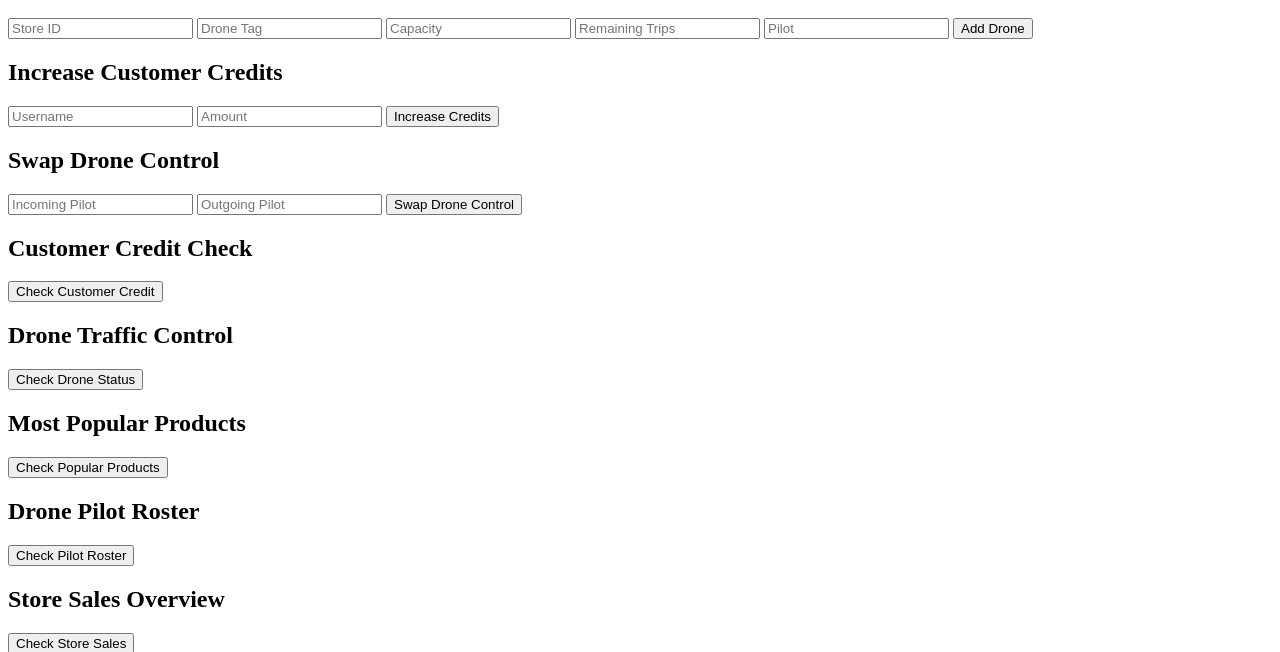
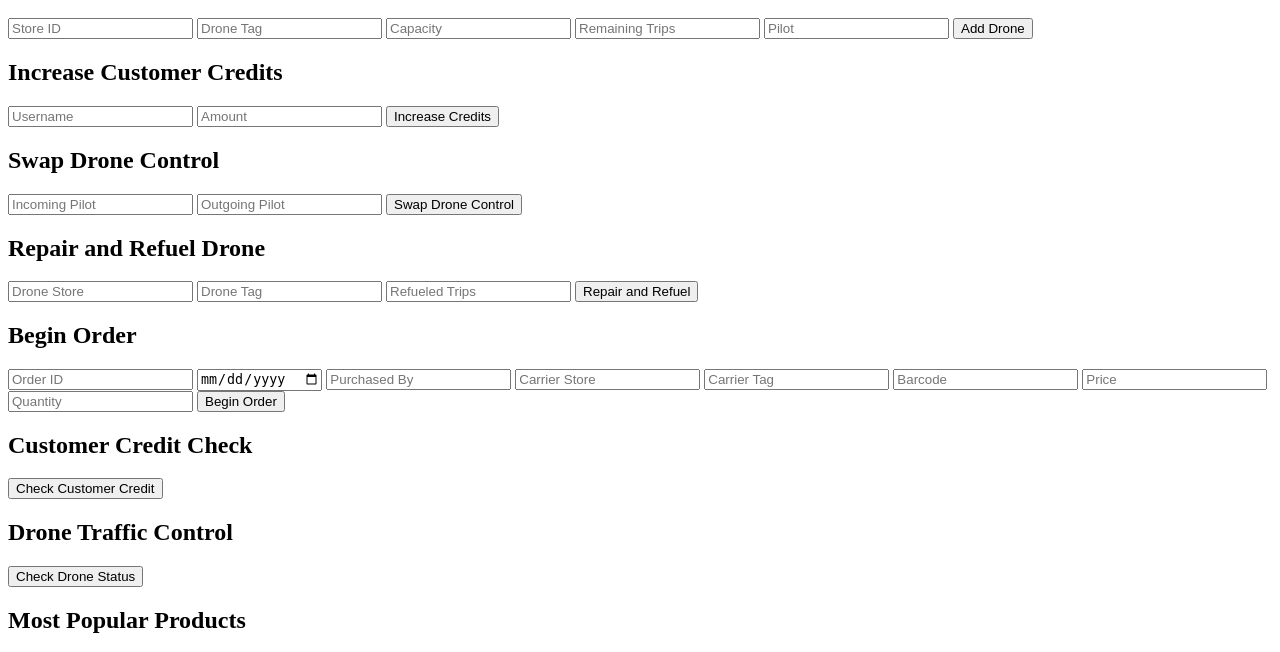
Before and after one commit to Naughtoncolin/Drone-Delivery-Dispatch-Database, a Flask app: template templates/index.html in a window 1280 px wide. Shown: the part 784-1436 px from the top of the page. Run offline with Flask 3, Linux system fonts and the light colour scheme; the template is opened without the code that fills it, so the values that code supplies are empty.

Commit message:
ADD: Repair/refuel drone and begin order procedure.

```diff
--- a/app.py
+++ b/app.py
@@ -185,6 +185,34 @@
         db.session.rollback()
         return jsonify({'error': str(e)})
 
+@app.route('/repair_refuel_drone', methods=['POST'])
+def repair_refuel_drone():
+    data = request.form
+    try:
+        db.session.execute(
+            text("CALL repair_refuel_drone(:drone_store, :drone_tag, :refueled_trips)"),
+            {'drone_store': data['drone_store'], 'drone_tag': int(data['drone_tag']), 'refueled_trips': int(data['refueled_trips'])}
+        )
+        db.session.commit()
+        return jsonify({'success': True})
+    except Exception as e:
+        db.session.rollback()
+        return jsonify({'error': str(e)})
+
+@app.route('/begin_order', methods=['POST'])
+def begin_order():
+    data = request.form
+    try:
+        db.session.execute(
+            text("CALL begin_order(:orderID, :sold_on, :purchased_by, :carrier_store, :carrier_tag, :barcode, :price, :quantity)"),
+            {'orderID': data['orderID'], 'sold_on': data['sold_on'], 'purchased_by': data['purchased_by'], 'carrier_store': data['carrier_store'], 'carrier_tag': int(data['carrier_tag']), 'barcode': data['barcode'], 'price': int(data['price']), 'quantity': int(data['quantity'])}
+        )
+        db.session.commit()
+        return jsonify({'success': True})
+    except Exception as e:
+        db.session.rollback()
+        return jsonify({'error': str(e)})
+
 @app.route('/customer_credit_check', methods=['GET'])
 def customer_credit_check():
     query = text("SELECT * FROM customer_credit_check")
--- a/templates/index.html
+++ b/templates/index.html
@@ -349,6 +349,73 @@
     }
 </script>
 
+<h2>Repair and Refuel Drone</h2>
+<form id="repair_drone_form" onsubmit="repairDrone(); return false;">
+    <input type="text" name="drone_store" placeholder="Drone Store" required>
+    <input type="number" name="drone_tag" placeholder="Drone Tag" required>
+    <input type="number" name="refueled_trips" placeholder="Refueled Trips" required>
+    <button type="submit">Repair and Refuel</button>
+</form>
+
+<script>
+    function repairDrone() {
+        var form = document.getElementById('repair_drone_form');
+        var formData = new FormData(form);
+        fetch('/repair_refuel_drone', {
+            method: 'POST',
+            body: new URLSearchParams(formData)
+        })
+        .then(response => response.json())
+        .then(result => {
+            if (result.success) {
+                alert('Drone repaired and refueled successfully!');
+                form.reset();
+            } else {
+                alert('Failed to repair and refuel drone: ' + result.error);
+            }
+        })
+        .catch(error => {
+            alert('Failed to repair and refuel drone: ' + error);
+        });
+    }
+</script>
+
+<h2>Begin Order</h2>
+<form id="begin_order_form" onsubmit="beginOrder(); return false;">
+    <input type="text" name="orderID" placeholder="Order ID" required>
+    <input type="date" name="sold_on" placeholder="Sold On" required>
+    <input type="text" name="purchased_by" placeholder="Purchased By" required>
+    <input type="text" name="carrier_store" placeholder="Carrier Store" required>
+    <input type="number" name="carrier_tag" placeholder="Carrier Tag" required>
+    <input type="text" name="barcode" placeholder="Barcode" required>
+    <input type="number" name="price" placeholder="Price" required>
+    <input type="number" name="quantity" placeholder="Quantity" required>
+    <button type="submit">Begin Order</button>
+</form>
+
+<script>
+    function beginOrder() {
+        var form = document.getElementById('begin_order_form');
+        var formData = new FormData(form);
+        fetch('/begin_order', {
+            method: 'POST',
+            body: new URLSearchParams(formData)
+        })
+        .then(response => response.json())
+        .then(result => {
+            if (result.success) {
+                alert('Order initiated successfully!');
+                form.reset();
+            } else {
+                alert('Failed to initiate order: ' + result.error);
+            }
+        })
+        .catch(error => {
+            alert('Failed to initiate order: ' + error);
+        });
+    }
+</script>
+
 <h2>Customer Credit Check</h2>
 <button onclick="fetchCustomerCreditCheck()">Check Customer Credit</button>
 <div id="customer_credit_data"></div>
```
